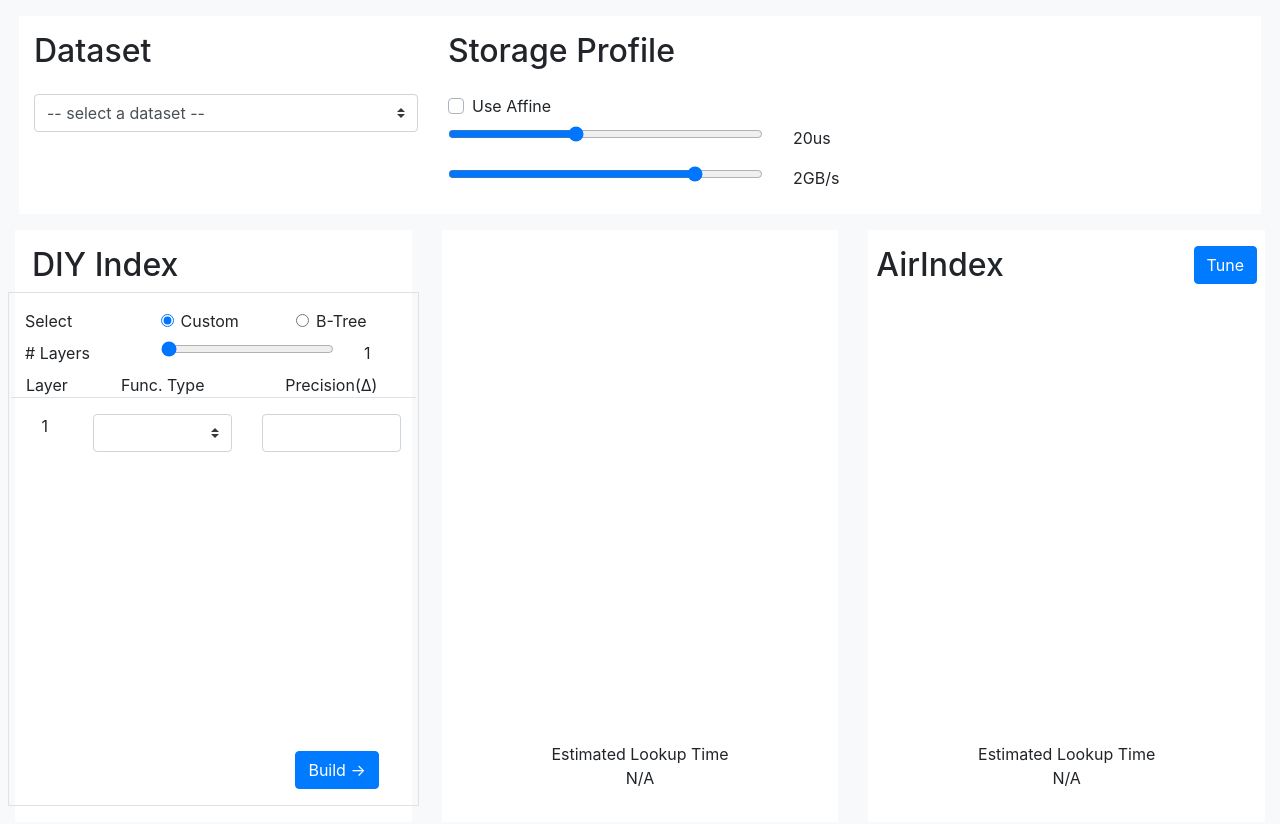
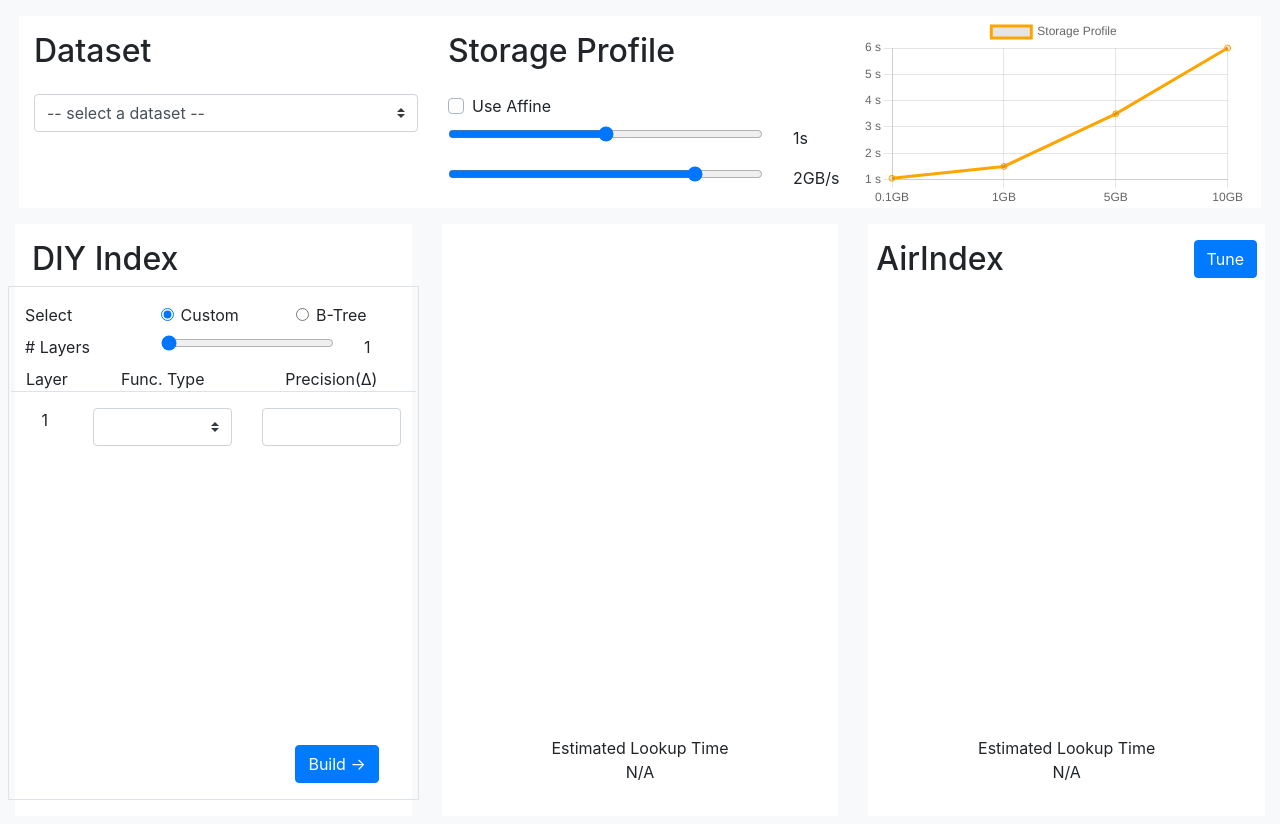
Before and after one commit to illinoisdata/airdb-2022, a plain HTML site: page demo/templates/index.html in a window 1280 px wide. Drawn offline with nearby package versions, Linux system fonts and the light colour scheme; no server answers.

Commit message:
Update Chart According to Profile

```diff
--- a/demo/templates/index.html
+++ b/demo/templates/index.html
@@ -29,15 +29,15 @@
                             </div>
                             <div class="row">
                                 <div class="col-10">
-                                    <input type="range" class="form-control-range" min="0" max="50" value="20" step="1" id="profile-time" onInput="$('#time-value').html($(this).val() + 'us')">
+                                    <input type="range" class="form-control-range" min="0" max="2" value="1" step="0.1" id="profile-time">
                                 </div>
                                 <div class="col-2">
-                                    <p id="time-value">20us</p>
+                                    <p id="time-value">1s</p>
                                 </div>
                             </div>
                             <div class="row">
                                 <div class="col-10">
-                                    <input type="range" class="form-control-range" min="0" max="2.5" value="2" step="0.1" id="profile-storage" onInput="$('#storage-value').html($(this).val() + 'GB/s')">
+                                    <input type="range" class="form-control-range" min="0" max="2.5" value="2" step="0.1" id="profile-storage">
                                 </div>
                                 <div class="col-2">
                                     <p id="storage-value">2GB/s</p>
@@ -174,7 +174,6 @@
         <script src="https://d3js.org/d3.v7.min.js"></script>
         <script src="https://cdn.jsdelivr.net/npm/chart.js"></script>
         <script src="scripts/input.js"></script>
-        <script src="scripts/chart.js"></script>
         <script src="scripts/diagram.js"></script>
     </body>
 </html>
--- a/demo/templates/scripts/chart.js
+++ /dev/null
@@ -1,23 +0,0 @@
-$(document).ready(function() {
-    $.ajax({
-        url: "/profile",
-        type: "GET",
-        success: function(number) {
-            const labels = ['1B', '1KB', '1MB', '1GB'];
-            const data = {
-                labels: labels,
-                datasets: [{
-                    label: 'Storage Profile',
-                    data: number,
-                    borderColor: 'rgb(255, 165, 0)',
-                }]
-            }
-            const config = {
-                type: 'line',
-                data: data,
-                options: {}
-            };
-            const chart = new Chart($("#profile-chart"), config);
-        }
-    });
-});
--- a/demo/templates/scripts/input.js
+++ b/demo/templates/scripts/input.js
@@ -1,14 +1,17 @@
-var dataset = [
-    "books_800M_uint64",
-    "fb_200M_uint64",
-    "osm_cellids_800M_uint64",
-    "wiki_ts_200M_uint64"
-];
+var dataAmount = [0.1, 1, 5, 10];
 
 $(document).ready(function() {
-    dataset.forEach(function(item, index) {
-        $("#dataset-dropdown").append($(new Option(item, index)));
-    })
+    // get dataset
+    $.ajax({
+        url: "/dataset",
+        type: "GET",
+        success: function(dataset) {
+            dataset.forEach(function(item, index) {
+                $("#dataset-dropdown").append($(new Option(item, index)));
+            })
+        }
+    });
+    buildProfileChart();
 });
 
 // built each layer input
@@ -31,4 +34,53 @@ $("#diy-layer").on('change', function() {
         parent.append(precisionDiv);
         $("#layer-input").append(parent);
     }
+});
+
+// build storage profile
+$("#profile-time").on('change', function() {
+    $('#time-value').html($(this).val() + 's');
+    buildProfileChart();
 })
+
+$("#profile-storage").on('change', function() {
+    $('#storage-value').html($(this).val() + 'GB/s');
+    buildProfileChart();
+})
+
+function buildProfileChart() {
+    // get time data
+    var latency = parseFloat($("#profile-time").val());
+    var bandwidth = parseFloat($("#profile-storage").val());
+    time = dataAmount.map(d => latency + d / bandwidth);
+    // remove the previous chart
+    var prevChart = Chart.getChart("profile-chart");
+    if (prevChart) {
+        prevChart.destroy();
+    }
+    // create new chart
+    const labels = dataAmount.map(d => d + "GB");
+    const data = {
+        labels: labels,
+        datasets: [{
+            label: 'Storage Profile',
+            data: time,
+            borderColor: 'rgb(255, 165, 0)',
+        }]
+    }
+    const config = {
+        type: 'line',
+        data: data,
+        options: {
+            scales: {
+                y: {
+                    ticks: {
+                        callback: function(value, index, ticks) {
+                            return value + " s";
+                        }
+                    }
+                }
+            }
+        }
+    };
+    const chart = new Chart($("#profile-chart"), config);
+}
```
Also changed, not shown: 1 other file.
